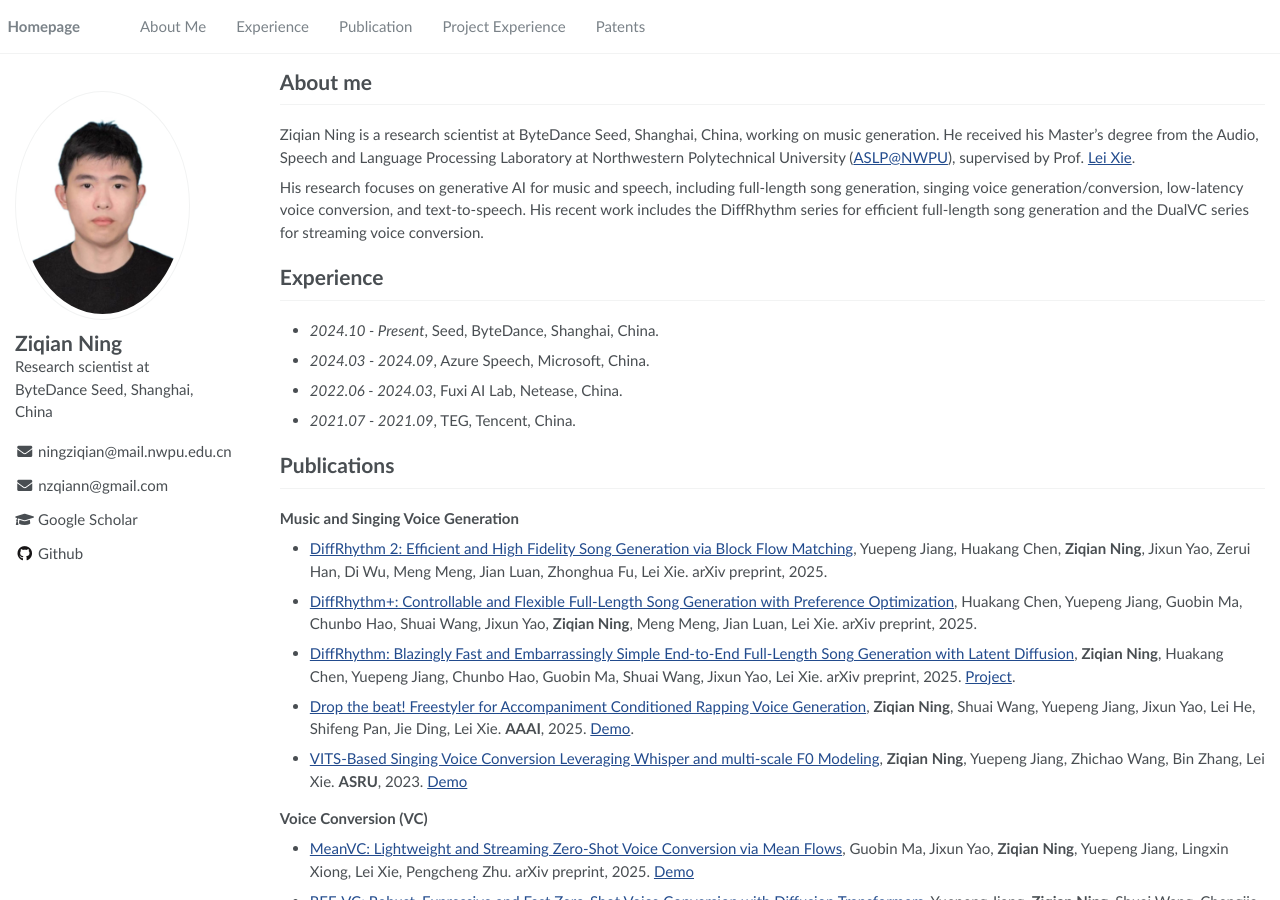
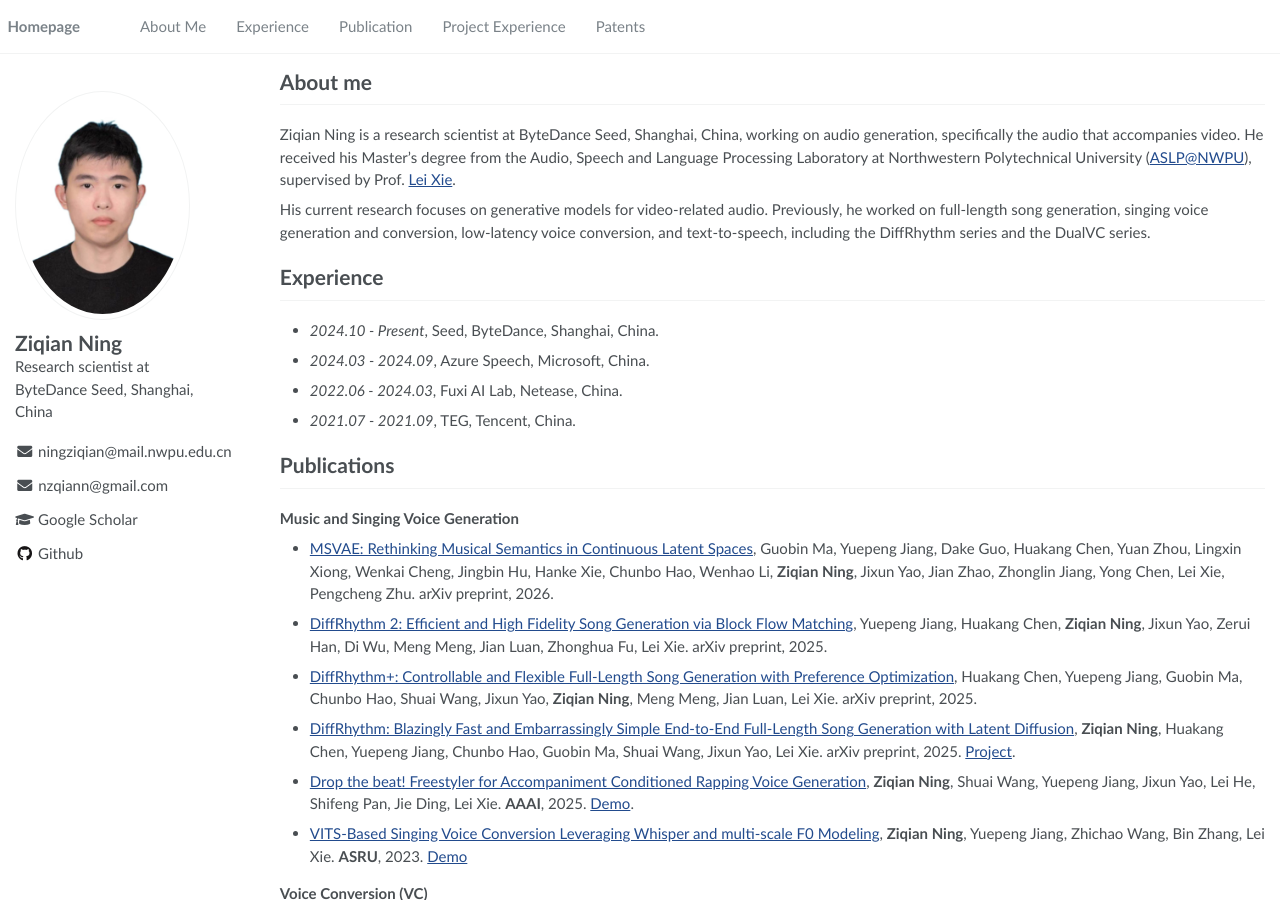
Before and after one commit to NZqian/NZqian.github.io, a Jekyll site: the page built from _pages/about.md, in a window 1280 px wide and 900 px high. Built offline with Jekyll 4.4.1, drawn with Linux system fonts in a browser that asks for light colours.

Commit message:
Update the homepage bio to video-related audio generation.
Also add the MSVAE paper that was missing from the publication list.

Co-authored-by: Cursor <cursoragent@cursor.com>

```diff
--- a/_pages/about.md
+++ b/_pages/about.md
@@ -20,9 +20,9 @@ redirect_from:
 # About me
 <span class='anchor' id='about-me'></span>
 
-Ziqian Ning is a research scientist at ByteDance Seed, Shanghai, China, working on music generation. He received his Master's degree from the Audio, Speech and Language Processing Laboratory at Northwestern Polytechnical University ([ASLP@NWPU](http://www.npu-aslp.org/english)), supervised by Prof. [Lei Xie](http://www.nwpu-aslp.org/lxie/).
+Ziqian Ning is a research scientist at ByteDance Seed, Shanghai, China, working on audio generation, specifically the audio that accompanies video. He received his Master's degree from the Audio, Speech and Language Processing Laboratory at Northwestern Polytechnical University ([ASLP@NWPU](http://www.npu-aslp.org/english)), supervised by Prof. [Lei Xie](http://www.nwpu-aslp.org/lxie/).
 
-His research focuses on generative AI for music and speech, including full-length song generation, singing voice generation/conversion, low-latency voice conversion, and text-to-speech. His recent work includes the DiffRhythm series for efficient full-length song generation and the DualVC series for streaming voice conversion.
+His current research focuses on generative models for video-related audio. Previously, he worked on full-length song generation, singing voice generation and conversion, low-latency voice conversion, and text-to-speech, including the DiffRhythm series and the DualVC series.
 
 
 <!-- # 📜 Research Area
@@ -59,6 +59,8 @@ His research focuses on generative AI for music and speech, including full-lengt
 <span class='anchor' id='publication'></span>
 
 **Music and Singing Voice Generation**
+
+- [MSVAE: Rethinking Musical Semantics in Continuous Latent Spaces](https://arxiv.org/abs/2610.17187), Guobin Ma, Yuepeng Jiang, Dake Guo, Huakang Chen, Yuan Zhou, Lingxin Xiong, Wenkai Cheng, Jingbin Hu, Hanke Xie, Chunbo Hao, Wenhao Li, **Ziqian Ning**, Jixun Yao, Jian Zhao, Zhonglin Jiang, Yong Chen, Lei Xie, Pengcheng Zhu. arXiv preprint, 2026.
 
 - [DiffRhythm 2: Efficient and High Fidelity Song Generation via Block Flow Matching](https://arxiv.org/abs/2510.22950), Yuepeng Jiang, Huakang Chen, **Ziqian Ning**, Jixun Yao, Zerui Han, Di Wu, Meng Meng, Jian Luan, Zhonghua Fu, Lei Xie. arXiv preprint, 2025.
 
```
